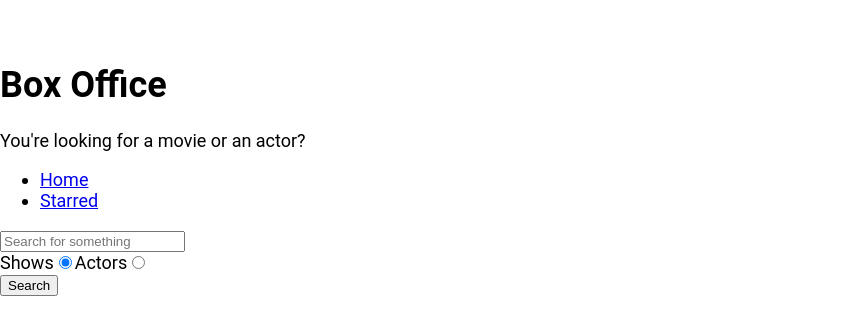
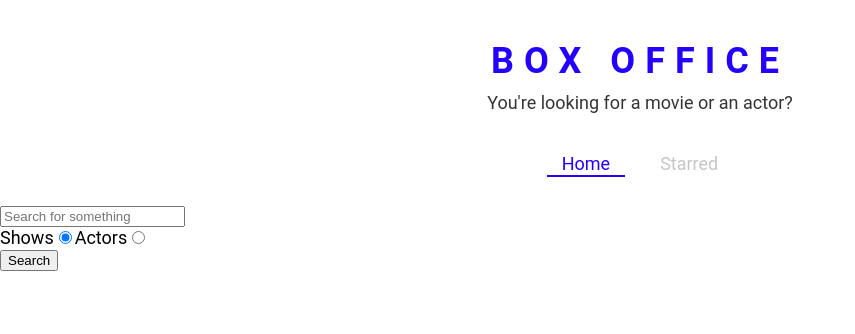
Before and after one commit to pa-kh039/box_office, a React (Create React App) app: page / in a window 1280 px wide. Shown: the top 334 px of the page, without its empty margins (0-855 px from the left). Built offline with nearby package versions, Linux system fonts and the light colour scheme.

Commit message:
added styling to title and navbar

```diff
--- a/src/App.jsx
+++ b/src/App.jsx
@@ -1,22 +1,42 @@
 // import React, {useEffect} from "react";
 import React from 'react';
-import {Switch , Route} from 'react-router-dom';
+import { Switch, Route } from 'react-router-dom';
+import { ThemeProvider } from 'styled-components';
 // import Nav from "./components/Nav";
 import Home from './pages/Home';
 import Starred from './pages/Starred';
 import Show from './pages/Show';
 
+const theme = {
+  mainColors: {
+    blue: '#2400ff',
+    gray: '#c6c6c6',
+    dark: '#353535',
+  },
+};
+
 function App() {
   return (
-  <Switch>
-    <Route exact path="/"><Home/></Route>
-    {/* instead of exact={true}, u can write just exact. this  is true only for boolean props */}
-    <Route exact path="/starred"><Starred/></Route>
-    {/* without exact, the starred page is being rendered for both http://localhost:3000/starred and http://localhost:3000/starred/jdsd , yaane ki starred ke baad kahi bhi chle jao to bhi starred page is rendered */}
-    <Route exact path="/show/:id"><Show/></Route>
-    <Route><div>NOT FOUND</div></Route>
-    {/* default page for all the routes not exactly mentioned in the switch */}
-  </Switch>);
+    <ThemeProvider theme={theme}>
+      <Switch>
+        <Route exact path="/">
+          <Home />
+        </Route>
+        {/* instead of exact={true}, u can write just exact. this  is true only for boolean props */}
+        <Route exact path="/starred">
+          <Starred />
+        </Route>
+        {/* without exact, the starred page is being rendered for both http://localhost:3000/starred and http://localhost:3000/starred/jdsd , yaane ki starred ke baad kahi bhi chle jao to bhi starred page is rendered */}
+        <Route exact path="/show/:id">
+          <Show />
+        </Route>
+        <Route>
+          <div>NOT FOUND</div>
+        </Route>
+        {/* default page for all the routes not exactly mentioned in the switch */}
+      </Switch>
+    </ThemeProvider>
+  );
 }
 
 export default App;
--- a/src/components/Nav.jsx
+++ b/src/components/Nav.jsx
@@ -1,5 +1,7 @@
 import React from 'react';
-import { Link } from 'react-router-dom';
+import { useLocation } from 'react-router';
+// import { Link } from 'react-router-dom';
+import { NavList,LinkStyled } from './Navs.styled';
 
 
 const  LINKS =[
@@ -8,14 +10,18 @@
 ]
 
 function Nav() {
+  const location=useLocation();
+  // console.log("location",location);
   return (
     <div>
-      <ul>
+    <NavList>
+
         {
-          LINKS.map(item => <li key={item.to}><Link to={item.to}>{item.text}</Link></li>)
+          LINKS.map(item => <li key={item.to}><LinkStyled to={item.to} className={item.to===location.pathname ? 'active':''}>{item.text}</LinkStyled></li>)
         }
         {/* <li><Link to="/starred"> Go to starred page. </Link></li> */}
-      </ul>
+
+    </NavList>
     </div>
   );
 };
--- /dev/null
+++ b/src/components/Navs.styled.jsx
@@ -0,0 +1,41 @@
+import styled from "styled-components";
+import { Link } from "react-router-dom";
+
+export const NavList = styled.ul`
+  display: flex;
+  justify-content: center;
+  list-style: none;
+  margin: 0 0 30px;
+  padding: 0;
+`;
+
+export const LinkStyled = styled(Link)`
+  margin: 0 10px;
+  padding: 3px 15px;
+  position: relative;
+  text-decoration: none;
+  color: ${({ theme }) => theme.mainColors.gray};
+  &.active {
+    color: ${({ theme }) => theme.mainColors.blue};
+    &:after {
+      content: '';
+      position: absolute;
+      display: block;
+      height: 2px;
+      left: 0%;
+      bottom: 0;
+      background-color: ${({ theme }) => theme.mainColors.blue};
+      animation: slide-in 0.3s ease-in forwards;
+      @keyframes slide-in {
+        from {
+          left: 50%;
+          width: 0;
+        }
+        to {
+          left: 0%;
+          width: 100%;
+        }
+      }
+    }
+  }
+`;
--- a/src/components/Title.jsx
+++ b/src/components/Title.jsx
@@ -1,11 +1,12 @@
 import React from 'react';
+import { TitleWrapper } from './Title.styled';
 
 const Title = ({ title, subtitle }) => {
   return (
-    <div>
+    <TitleWrapper>
       <h1>{title}</h1>
       <p>{subtitle}</p>
-    </div>
+    </TitleWrapper>
   );
 };
 
--- /dev/null
+++ b/src/components/Title.styled.jsx
@@ -0,0 +1,18 @@
+import styled from "styled-components";
+
+export const TitleWrapper = styled.div`
+  text-align: center;
+  margin: 0 0 40px;
+
+  h1 {
+    color: ${({ theme }) => theme.mainColors.blue};
+    letter-spacing: 10px;
+    text-transform: uppercase;
+    margin: 0 0 10px;
+  }
+
+  p {
+    color: ${({ theme }) => theme.mainColors.dark};
+    margin: 0;
+  }
+`;
```
